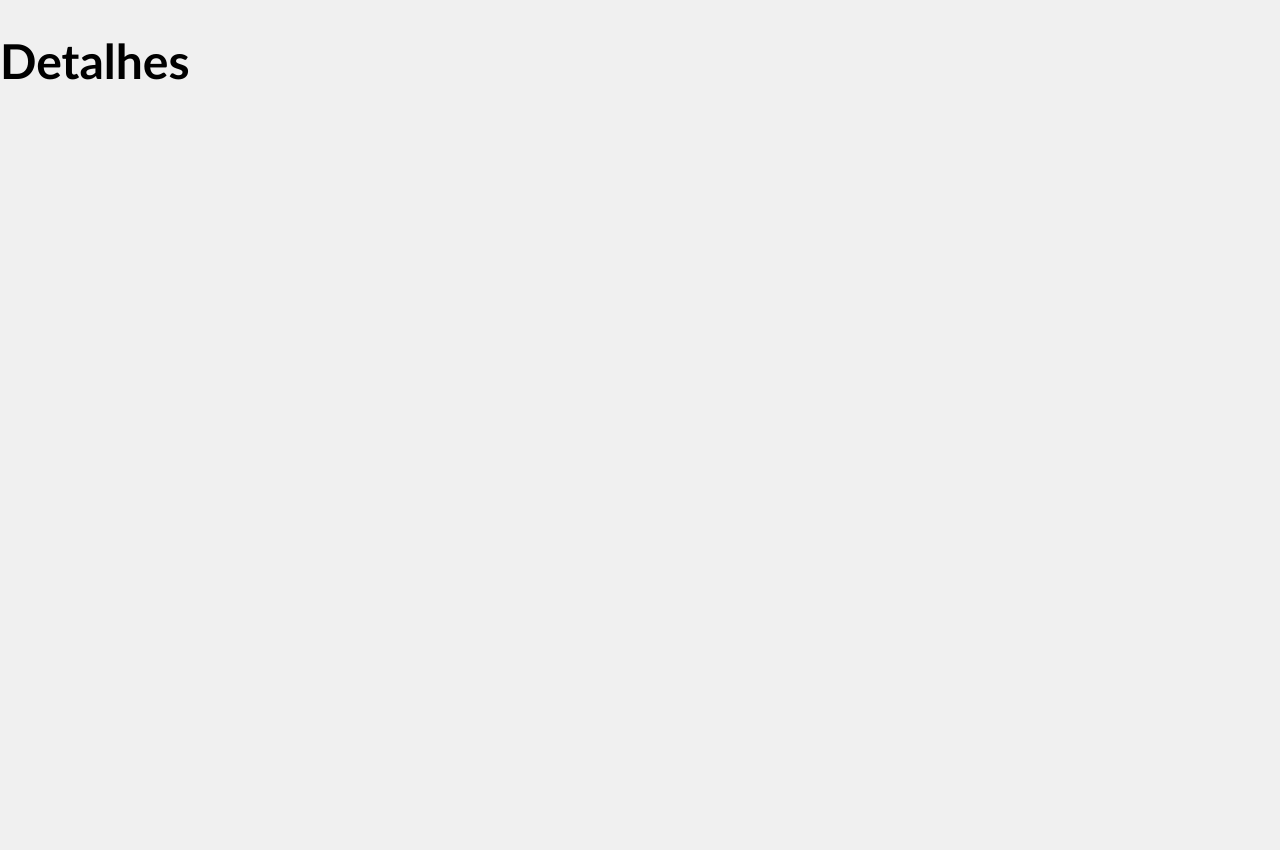
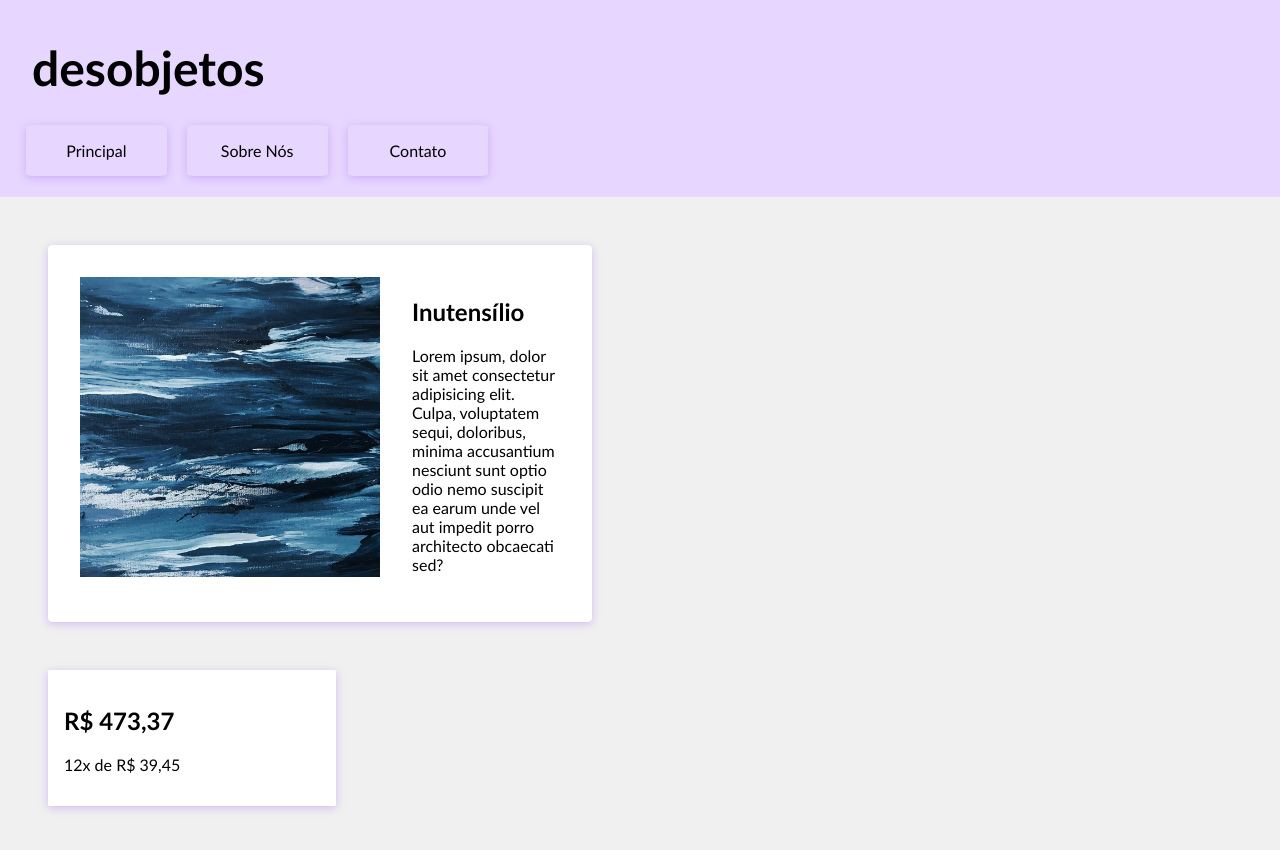
Before and after one commit to cordeirolucas42/arigathanks, a website: page detalhes.html in a window 1280 px wide. Before the commit the page ends 800 px from the top, so only its background shows below. Drawn offline with Linux system fonts and the light colour scheme.

Commit message:
Started working on detalhes.html page

```diff
--- a/assets/styles.css
+++ b/assets/styles.css
@@ -167,6 +167,44 @@ header {
 
 /* .inputItem */
 
+/* DETALHES */
+/* div {
+    border: solid 1px black;
+} */
+details {
+    display: flex;
+    /* children are not inline */
+    flex-wrap: row wrap;
+    justify-content: space-evenly;
+    align-items: stretch;
+}
+.detailsContainer {
+    display: flex;
+    flex-wrap: row nowrap;
+    flex-grow: 3;
+    width: 40%;
+    background-color: #fff;
+    border-radius: 1%;
+    box-shadow: #b181f37c 0px 2px 8px 0px;
+    padding: 1em;
+    margin: 3em;
+}
+.priceContainer {
+    flex-grow: 1;
+    width: 20%;
+    background-color: #fff;
+    border-radius: 1%;
+    box-shadow: #b181f37c 0px 2px 8px 0px;
+    padding: 1em;
+    margin: 3em;
+}
+.detailsBox {
+    padding: 1em;
+}
+.detailsImg {
+    width: 300px;
+}
+
 /* On screens that are 992px or less, set the background color to blue */
 @media screen and (max-width: 1024px) {
     body {
--- a/detalhes.html
+++ b/detalhes.html
@@ -9,6 +9,38 @@
     <title>Detalhes</title>
 </head>
 <body>
-    <h1>Detalhes</h1>
+    <header>
+        <div class="logo">
+            <a href="./index.html">
+                <h1>desobjetos</h1>
+            </a>
+        </div>
+        <nav class="navigationBar">
+            <a class="navItem" href="./index.html">Principal</a>
+            <a class="navItem" href="./sobre.html">Sobre Nós</a>
+            <a class="navItem" href="./contato.html">Contato</a>
+        </nav>
+    </header>
+    <section class="details">
+        <div class="detailsContainer">
+            <div class="detailsBox">
+                <img class="detailsImg" src="./public/abstract3.jpg" alt="Imagem_Temporaria">
+            </div>
+            <div class="detailsBox">
+                <div class="detailsTitle">
+                    <h2>Inutensílio</h2>
+                </div>
+                <div class="description">
+                    <p>Lorem ipsum, dolor sit amet consectetur adipisicing elit. Culpa, voluptatem sequi, doloribus, minima accusantium nesciunt sunt optio odio nemo suscipit ea earum unde vel aut impedit porro architecto obcaecati sed?</p>
+                </div>
+            </div>
+        </div>
+        <div class="priceContainer">
+            <div class="priceInfo">
+                <h2>R$ 473,37</h2>
+                <p>12x de R$ 39,45</p>
+            </div>
+        </div>
+    </section>
 </body>
 </html>
```
